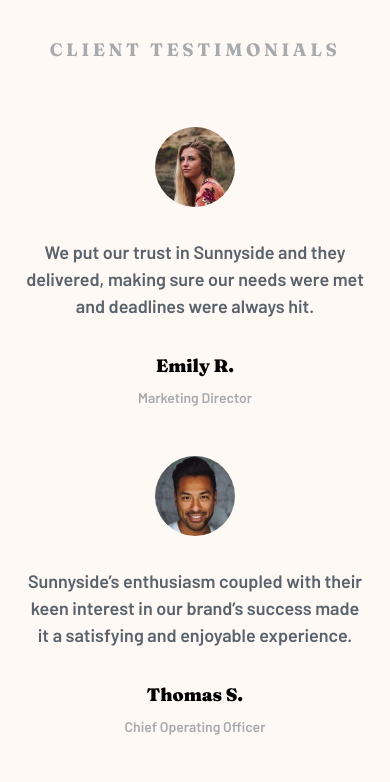
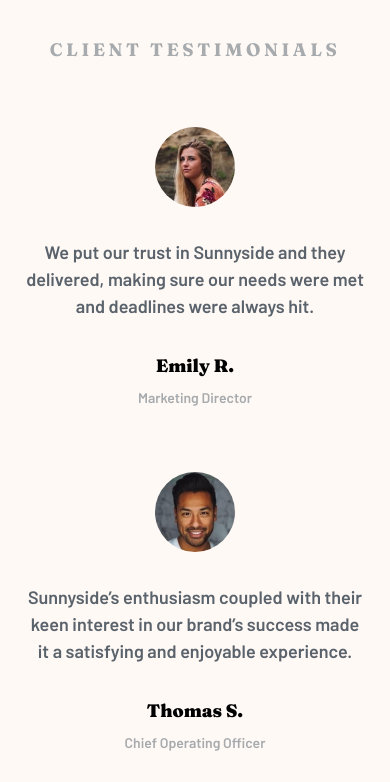
Before and after one commit to dev-mohieb/sunnyside-landingpage, a website: page src/index.html in a window 390 px wide. Shown: the part 3800-4582 px from the top of the page. Drawn offline with Linux system fonts and the light colour scheme.

Commit message:
increase gap between clients

```diff
--- a/src/index.html
+++ b/src/index.html
@@ -156,7 +156,7 @@
         Client testimonials
       </h3>
       <section
-        class="flex flex-col md:flex-row justify-center items-center gap-12 lg:gap-16"
+        class="flex flex-col md:flex-row justify-center items-center gap-16"
       >
         <!-- First Client -->
         <article class="flex flex-col justify-between items-center gap-8 md:gap-10 lg:gap-16">
```
